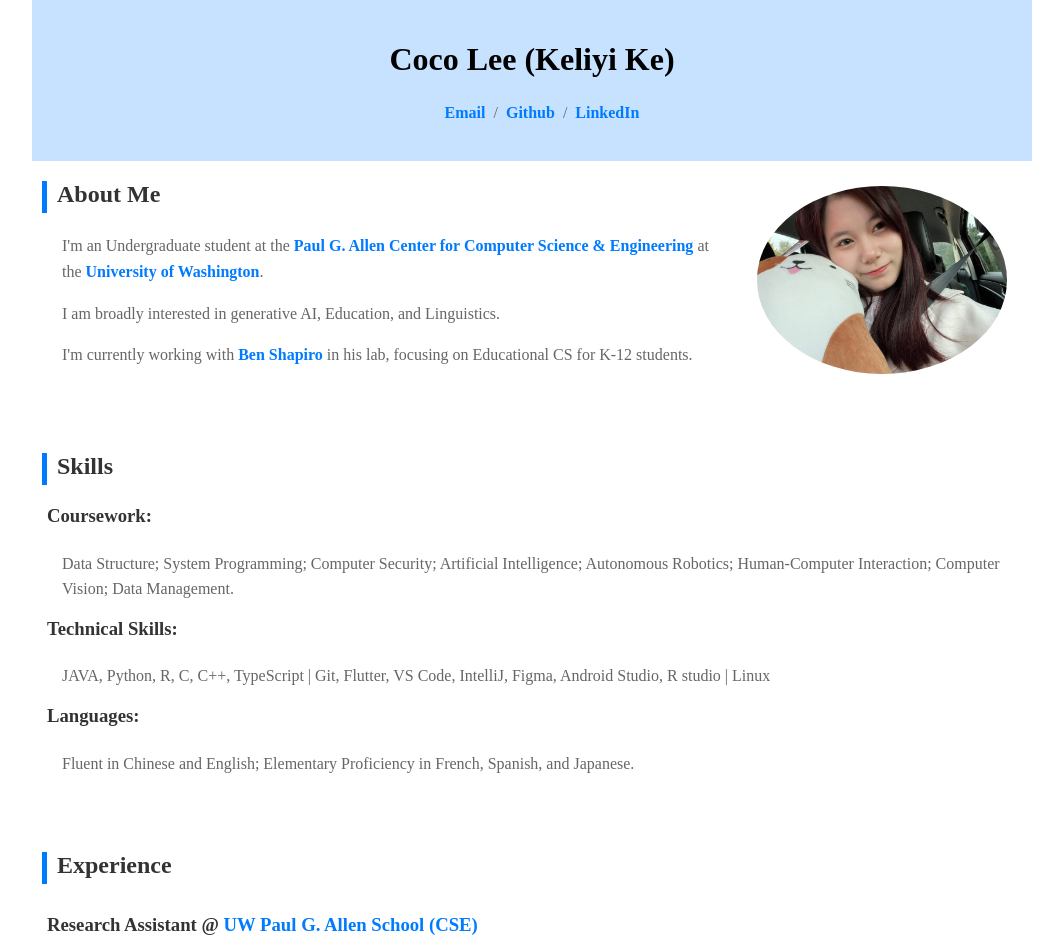
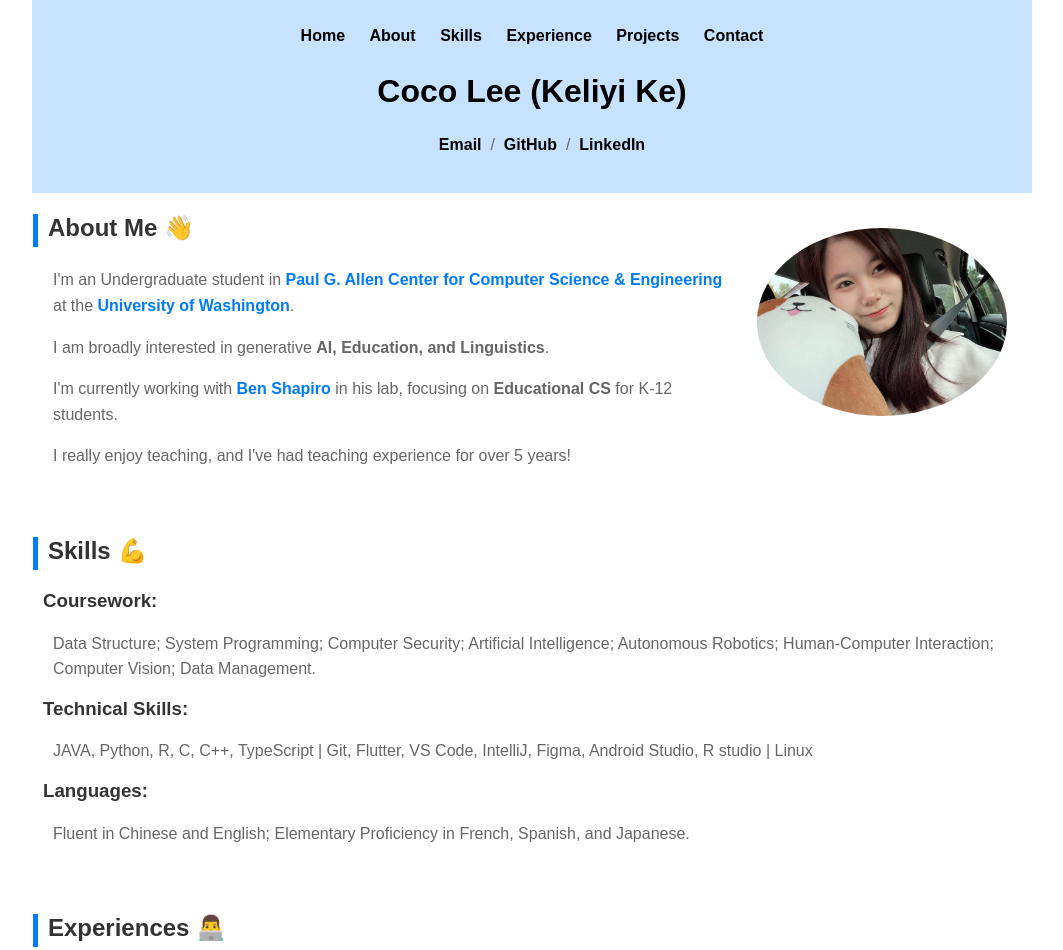
Before and after one commit to CocoLee2/CocoLee, a plain HTML site: page index.html in a window 1280 px wide. Shown: the top 950 px of the page, without its empty margins (108-1171 px from the left). Drawn offline with Linux system fonts and the light colour scheme.

Commit message:
changed styles

```diff
--- a/index.html
+++ b/index.html
@@ -5,46 +5,59 @@
     <meta name="keywords" content="Coco Lee, UW">
     <meta name="author" content="Coco Lee">
     <meta name="viewport" content="width=device-width, initial-scale=1">
-    <link rel="shortcut icon" href="images/logo.jpg">
+    <link rel="shortcut icon" href="images/logo.png">
     <link rel="stylesheet" type="text/css" href="styles.css">
   </head>
+
 <mian>
   <header class="header">
+    <nav>
+      <ul>
+        <li><a href="#home">Home</a></li>
+        <li><a href="#about">About</a></li>
+        <li><a href="#skills">Skills</a></li>
+        <li><a href="#experience">Experience</a></li>
+        <li><a href="#projects">Projects</a></li>
+        <li><a href="#contact">Contact</a></li>
+      </ul>
+    </nav>
     <h1>Coco Lee (Keliyi Ke)</h1>
-    <p style="text-align:center">
+    <p>
       <a href="mailto:keliyk@cs.washington.edu">Email</a> &nbsp;/&nbsp;
-      <a href="https://github.com/CocoLee2">Github</a> &nbsp;/&nbsp;
+      <a href="https://github.com/CocoLee2">GitHub</a> &nbsp;/&nbsp;
       <a href="https://www.linkedin.com/in/coco-keliyi-lee-9b12841aa/">LinkedIn</a>
     </p>
   </header>
+
   <section id="about">
     <table>
         <tr>
             <td style="width: 70%;">
-              <h2>About Me</h2>
+              <h2>About Me 👋</h2>
                 <p>
-                  I'm an Undergraduate student at the <a href="https://www.cs.washington.edu/">Paul G. Allen Center for Computer Science & Engineering</a>
-                  at the <a href="https://www.washington.edu/">University of Washington</a>.
+                  I'm an Undergraduate student in <a class="about-link" href="https://www.cs.washington.edu/">Paul G. Allen Center for Computer Science & Engineering</a>
+                  at the <a class="about-link" href="https://www.washington.edu/">University of Washington</a>.
                 </p>
-                <p>I am broadly interested in generative AI, Education, and Linguistics.</p>
-                <p>I'm currently working with <a href="https://benshapi.ro/">Ben Shapiro</a> in his lab, focusing on Educational CS for K-12 students.</p>
+                <p>I am broadly interested in generative <strong>AI, Education, and Linguistics</strong>.</p>
+                <p>I'm currently working with <a class="about-link" href="https://benshapi.ro/">Ben Shapiro</a> in his lab, focusing on <strong>Educational CS</strong> for K-12 students.</p>
+                <p>I really enjoy teaching, and I've had teaching experience for over 5 years!</p>
             <td style="padding:2.5%;width:40%;max-width:40%">
               <a href="images/profile.jpg">
                 <img style="width:100%;max-width:100%;object-fit: cover; border-radius: 90%;"
                 alt="profile photo"
-                src="images/profile.jpg"
-                class="hoverZoomLink">
+                src="images/profile.jpg">
               </a>
             </td>
         </tr>
       </table>
   </section>
 
-    <section id="Skills">
+
+    <section id="skills">
       <table>
         <tr>
           <td>
-            <h2>Skills</h2>
+            <h2>Skills 💪</h2>
             <h3>Coursework: </h3>
             <p>Data Structure; System Programming; Computer Security; Artificial Intelligence; Autonomous Robotics; Human-Computer Interaction; Computer Vision; Data Management.</p>
             <h3>Technical Skills: </h3>
@@ -59,8 +72,8 @@
     <section id="experience">
       <table>
         <tr>
-          <td style="width: 80%;">
-            <h2>Experience</h2>
+          <td style="width: 100%;">
+            <h2>Experiences 👨‍💻</h2>
 
             <div class="experience-item">
               <div class="info">
@@ -102,10 +115,10 @@
     </section>
 
     <section id="projects">
-        <h2>Projects / Other Experience</h2>
+        <h2>Projects / Other Experience 📲</h2>
         <table>
           <tr>
-            <td style="width: 80%;">
+            <td style="width: 100%;">
 
             <div class="project-item">
               <div class="info">
@@ -129,7 +142,7 @@
 
             <div class="project-item">
               <div class="info">
-                <h3>Real-Time Voting Client-Server Application - <a href="https://courses.cs.washington.edu/courses/cse331/">Course Project</a></h3>
+                <h3>Real-Time Voting Client-Server Application</a></h3>
                 <p><i>Dec 2023</i></p>
                   <ul>
                       <li>Implemented client and server components of a web application for real-time polling friends in decision-making processes using <strong>TypeScript</strong>.</li>
@@ -161,15 +174,14 @@
         </tr>
       </table>
     </section>
-    <section>
-    </section id="contact">
+
+    <section id="contact">
       <table>
-      <h2>Contact Me</h2>
+        <h2>Contact Me 📧</h2>
         <tr>
-        <p>Feel free to email me at: <a href="keliyk@cs.washington.edu">keliyk@cs.washington.edu</a>!</p>
+          <p>Feel free to email me at: <a href="mailto:keliyk@cs.washington.edu">keliyk@cs.washington.edu</a>!</p>
         </tr>
       </table>
-
-    <section>
+    </section>
   </mian>
 </html>
--- a/styles.css
+++ b/styles.css
@@ -1,31 +1,57 @@
-/* Resetting default margin and padding */
 body {
+    margin: 0;
+    padding: 0;
+    font-family: Arial, sans-serif;
+}
+
+.header {
+    background-color: #c6e2ff;
+    color: #000000;
+    padding-top: 20px;
+    padding-bottom: 20px;
+    text-align: center;
+}
+
+nav {
+    margin-bottom: 20px;
+}
+
+nav ul {
+    list-style-type: none;
     margin: 0;
     padding: 0;
 }
 
-.header {
-    background-color: #c6e2ff;
-    color: #000000; /* White text color */
-    padding: 20px;
-    text-align: center;
+nav ul li {
+    display: inline-block; /* Display list items horizontally */
+    margin-right: 20px; /* Add space between items */
 }
 
-/* Flexbox container for centering content */
+nav ul li:last-child {
+    margin-right: 0; /* Remove margin for the last item */
+}
+
+nav ul li a {
+    text-decoration: none; /* Remove underline from links */
+    color: #000000; /* Black text color */
+    font-weight: bold; /* Make the font bold */
+}
+
+nav ul li a:hover {
+    color: #007bff; /* Change text color on hover */
+}
+
 body {
     display: flex;
     justify-content: center;
     align-items: center;
     min-height: 100vh;
     background-color: #ffffff; /* Adding a light background color */
-    padding-left: 50px;
-    padding-right: 50px;
 }
 
 /* Styles for the main content */
 main {
     max-width: 800px;
-    padding: 20px;
     background-color: #ffffff; /* White background color */
     border-radius: 10px;
     box-shadow: 0px 0px 20px rgba(0, 0, 0, 0.1); /* Adding a subtle shadow */
@@ -33,6 +59,7 @@ main {
 
 section {
     margin-bottom: 30px;
+    padding-top: 10px;
 }
 
 h2 {
@@ -48,8 +75,6 @@ h3 {
     color: #333;
     margin-top: 10px;
     padding-left: 10px; /* Adjusting padding for headings */
-    padding-left: 5px;
-    padding-bottom: 5px; /* Adding space at the bottom of headings */
 }
 
 p {
@@ -60,9 +85,23 @@ p {
 }
 
 a {
-    color: #007bff;
-    text-decoration: none;
-    font-weight: bold; /* Making links more prominent */
+    text-decoration: none; /* Remove underline from links */
+    color: #000000; /* Black text color */
+    font-weight: bold; /* Make the font bold */
+}
+
+a:hover {
+    color: #007bff; /* Change text color on hover */
+}
+
+.about-link {
+    font-weight: bold; /* Make the font bold */
+    color: #007bff; /* Blue link color */
+    text-decoration: none; /* Remove underline from links */
+}
+
+.about-link:hover {
+    text-decoration: underline; /* Underline links on hover */
 }
 
 table {
@@ -71,12 +110,9 @@ table {
     border:0px;
     border-spacing:0px;
     border-collapse:separate;
-    margin-right:auto;
-    margin-left:auto;
 }
 
 td {
-    padding: 10px;
     vertical-align: top;
 }
 
```
Lines whose indentation alone changed are shown as unchanged.
